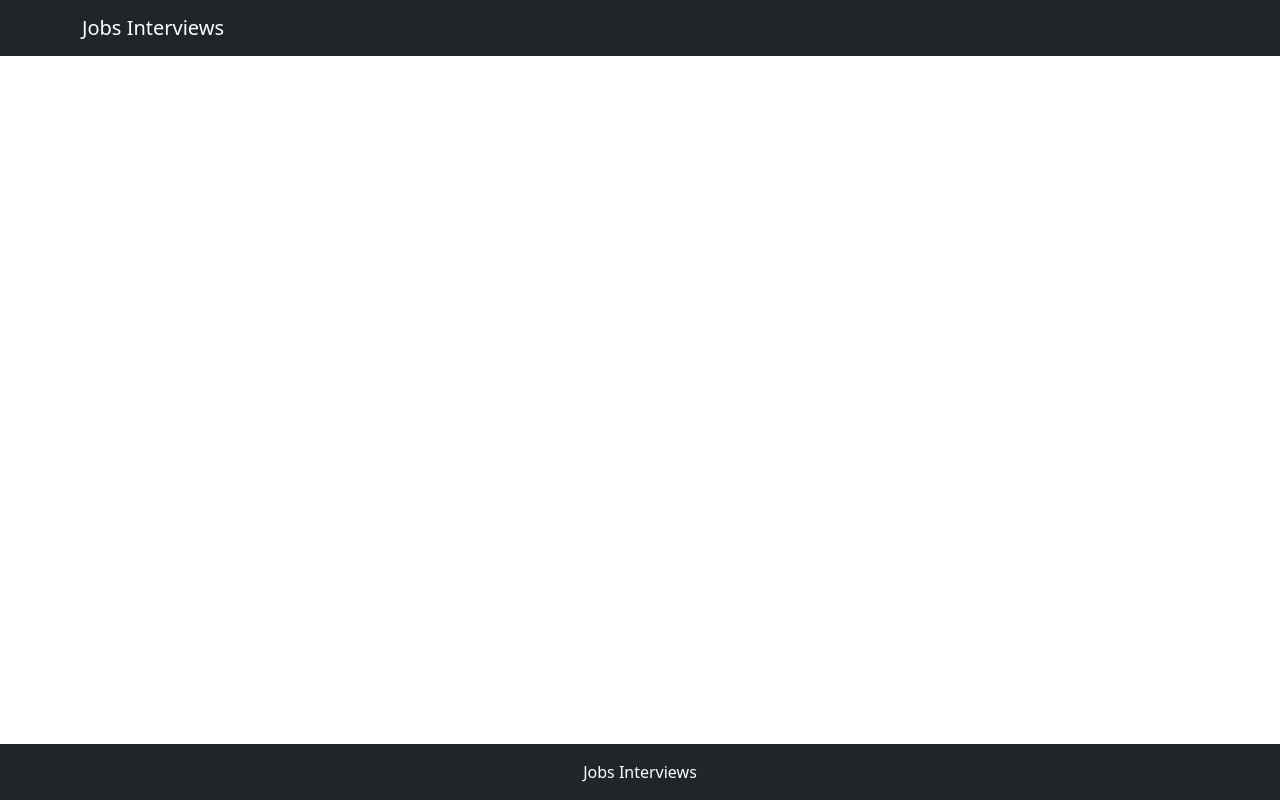
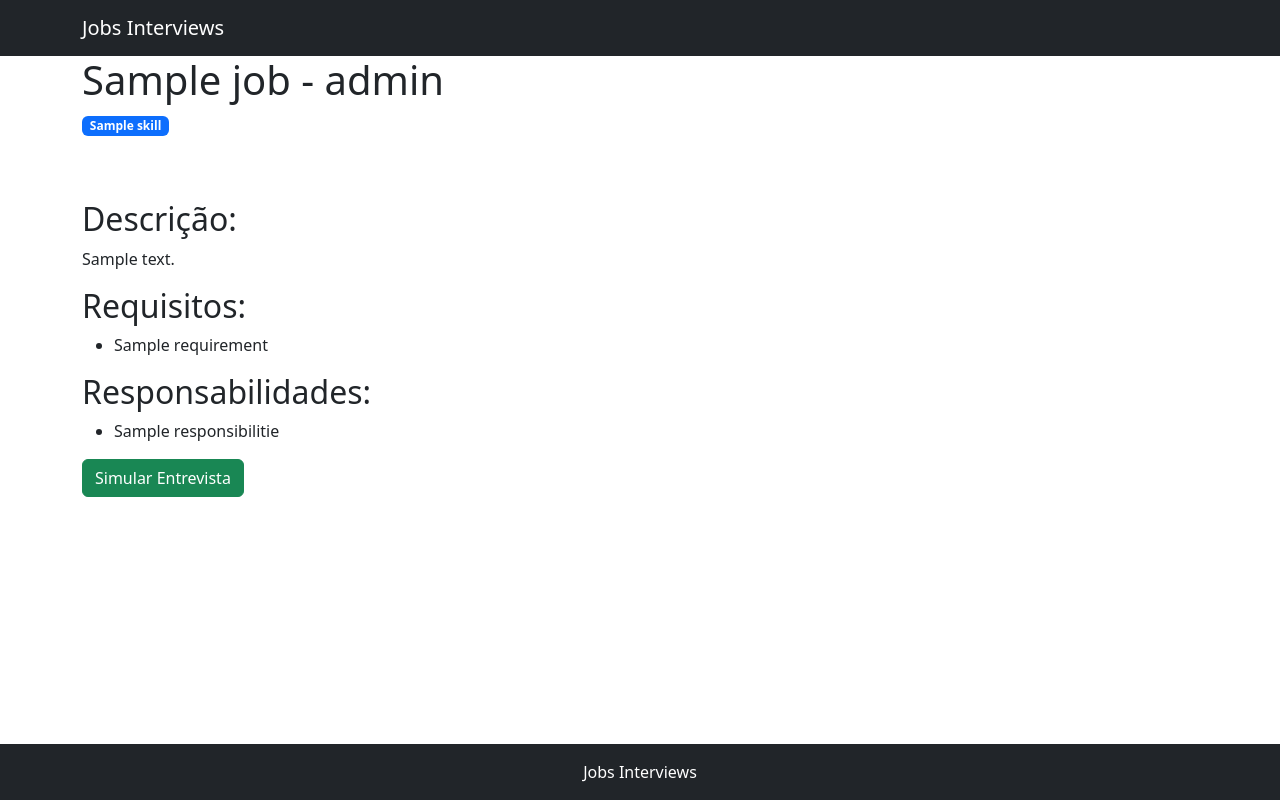
Before and after one commit to jleandrodev/gpt-job-interviews, a Django app: template jobs/templates/jobs/details.html in a window 1280 px wide. Run offline with Django 5.2, Linux system fonts and the light colour scheme; the template is opened without the code that fills it: most values are stand-ins (such as "Sample title", 1, 10 or a date in 2020); data that the repository does not hold is empty.

Commit message:
feat: Listagem e detalhes de jobs finalizados

```diff
--- a/core/templates/partials/navbar.html
+++ b/core/templates/partials/navbar.html
@@ -1,6 +1,6 @@
 <nav class="navbar bg-dark" data-bs-theme="dark">
     <div class="container">
-        <a href="" class="navbar-brand">Jobs Interviews</a>
+        <a href="{% url 'jobs:list' %}" class="navbar-brand">Jobs Interviews</a>
     </div>
 
 </nav>
--- a/jobs/models.py
+++ b/jobs/models.py
@@ -18,6 +18,12 @@ class Job(models.Model):
     def __str__(self):
         return self.title
 
+    def requirements_list(self):
+        return self.requirements.split('\n')
+
+    def responsibilities_list(self):
+        return self.responsibilities.split('\n')
+
 class Skill(models.Model):
     title = models.CharField(max_length=100, unique=True, blank=False, null=False)
 
--- a/jobs/templates/jobs/details.html
+++ b/jobs/templates/jobs/details.html
@@ -1,5 +1,42 @@
 {% extends 'base.html' %}
 
 {% block content %}
+    <div class="container">
+        <h1>{{ job.title }} - {{ job.get_level_display }}</h1>
+    </div>
+    <div class="container">
+        {% for skill in job.skills.all %}
+            <span class="badge text-bg-primary">
+                {{ skill.title }}
+            </span>
+        {% endfor %}
+    </div>
+    <div class="container mb-5 py-5">
+        <h2 class="mt-3">
+            Descrição:
+        </h2>
+        <p>
+            {{ job.description|linebreaksbr }}
+        </p>
 
+        <h2 class="mt-3">
+            Requisitos:
+        </h2>
+        <ul>
+            {% for requirement in job.requirements_list %}
+                <li>{{ requirement }}</li>
+            {% endfor %}
+        </ul>
+
+        <h2 class="mt-3">
+            Responsabilidades:
+        </h2>
+        <ul>
+            {% for responsibilitie in job.responsibilities_list %}
+                <li>{{ responsibilitie }}</li>
+            {% endfor %}
+        </ul>
+
+        <a href="" class="btn btn-success">Simular Entrevista</a>
+    </div>
 {% endblock content %}
--- a/jobs/templates/jobs/list.html
+++ b/jobs/templates/jobs/list.html
@@ -51,7 +51,7 @@
                                 {% endfor %}
                             </p>
                             <div class="links">
-                                <a href="" class="mt-4">
+                                <a href="{% url 'jobs:details' pk=job.pk %}" class="mt-4">
                                     Detalhes
                                 </a>
                             </div>
```
